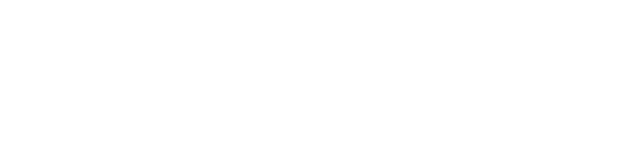
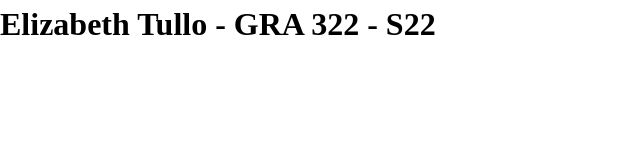
Before and after one commit to etullo/gra322-s22, a plain HTML site: page index.html in a window 1280 px wide. Shown: the whole page, without its empty margins (0-640 px from the left). Drawn offline with Linux system fonts and the light colour scheme.

Commit message:
Add page title

```diff
--- a/index.html
+++ b/index.html
@@ -4,7 +4,7 @@
 <head>
   <meta charset="utf-8">
 
-  <title></title>
+  <title>Elizabeth Tullo - GRA 322 - S22</title>
 
   <meta name="viewport" content="width=device-width, initial-scale=1">
 
@@ -16,6 +16,7 @@
 
 <body>
   <!-- Add your content here -->
+  <h1>Elizabeth Tullo - GRA 322 - S22</h1>
 
   <!-- Load Scripts -->
   <script src="js/scripts.js"></script>
```
